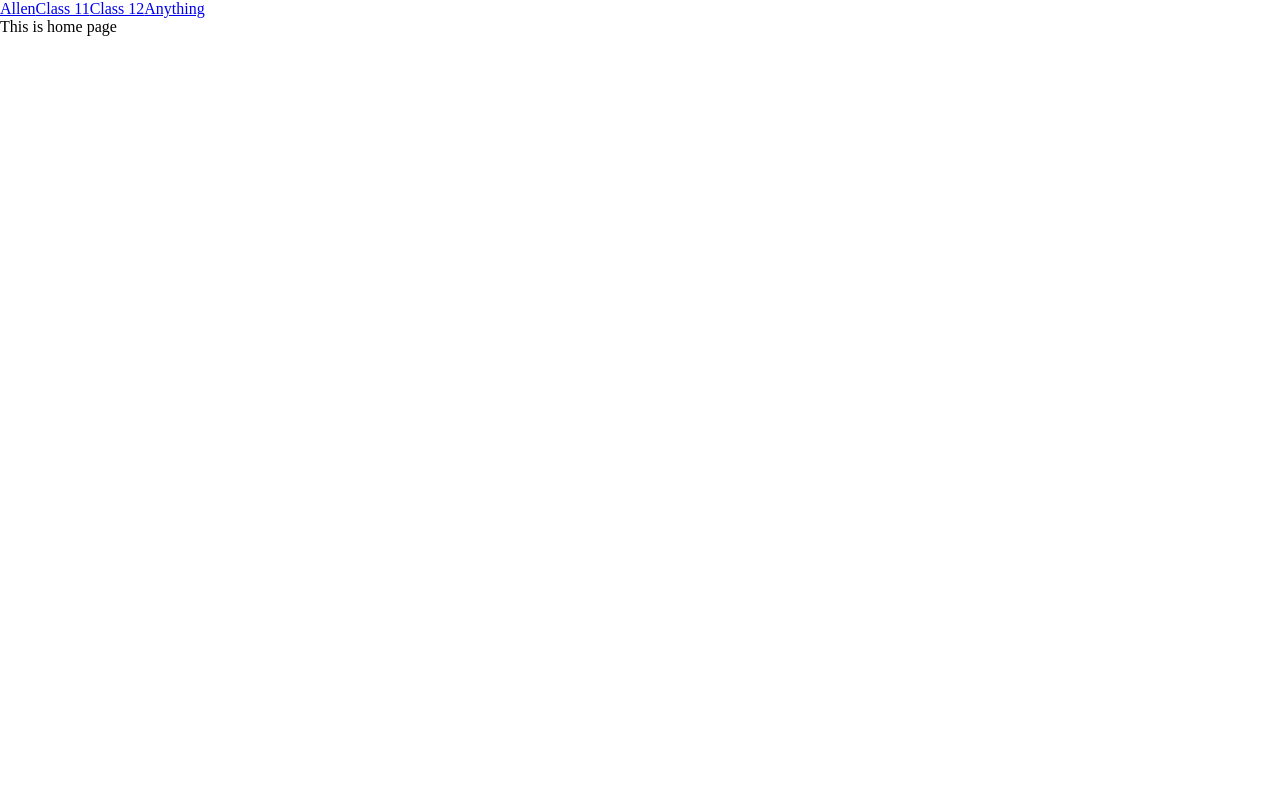
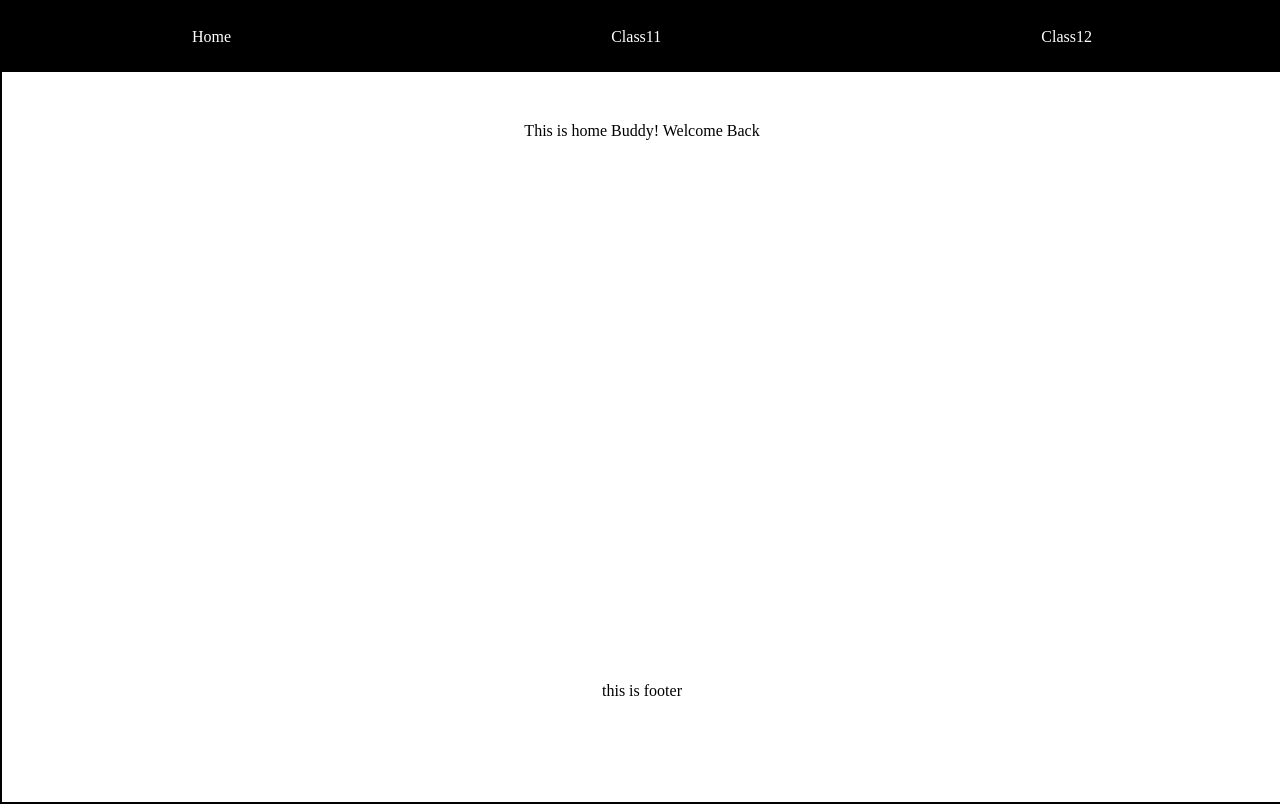
Before and after one commit to 0xtusharganotra/React-, a React (Vite) app: page / in a window 1280 px wide. Built offline with nearby package versions, Linux system fonts and the light colour scheme.

Commit message:
ADD : ADD AppLayout.jsx
Added AppLayout.jsx for Layout and Outlet Revision

```diff
--- /dev/null
+++ b/src/AppLayout.jsx
@@ -0,0 +1,65 @@
+import React from "react";
+import {Link , BrowserRouter , Routes , Route, Outlet} from 'react-router-dom';
+
+function App(){
+return(
+    <div>
+        <BrowserRouter>
+        <Routes>
+            <Route path="/" element={<Layout/>}>
+                <Route path="/class11" element={<Class11/>}/>
+                <Route path="/class12" element= {<Class12/>}/>
+                <Route path="/" element={<Home/>}/>
+            </Route>
+        </Routes>
+        </BrowserRouter>
+    </div>
+)
+}
+
+function Class11(){
+return(
+    <div style={{marginTop:"50px" , width:"100%" , height:"70vh"}}>
+        Neet courses for class 11
+    </div>
+)
+}
+
+function Class12(){
+return(
+    <div style={{marginTop:"50px" , width:"100%" , height:"70vh"}}>
+        Neet courses for class 12
+    </div>
+)
+}
+
+function Header(){
+    return(
+        <div style={{width:"100vw" , height:"70px" ,  backgroundColor:"black" , color:"white" , display:"flex" , justifyContent:"space-around" , alignItems:"center"}}>
+        <Link style={{textDecoration:"none" , color:"white"}} to="/">Home</Link>
+        <Link style={{textDecoration:"none" , color:"white"}} to="/class11">Class11</Link>
+        <Link style={{textDecoration:"none" , color:"white"}} to="/class12">Class12</Link>
+        </div>
+    )
+}
+
+function Layout(){
+
+    return(
+        <div style={{width:"100vw" , height:"100vh" , padding:"10" , border :"2px solid black" , textAlign:"center"}}>
+        <Header/>
+            <Outlet/>
+        <div>this is footer</div>
+        </div>
+
+    )
+}
+
+function Home(){
+return(
+    <div style={{marginTop:"50px" , width:"100%" , height:"70vh"}}>
+        This is home Buddy! Welcome Back
+    </div>
+)
+}
+export default App;
--- a/src/main.jsx
+++ b/src/main.jsx
@@ -1,6 +1,6 @@
 import { StrictMode } from 'react' // basically renders twice to make sure that there is no error
 import { createRoot } from 'react-dom/client'
-import App from './AppSPA.jsx'
+import App from './AppLayout.jsx'
 import './index.css'
 
 createRoot(document.getElementById('root')).render(
```
